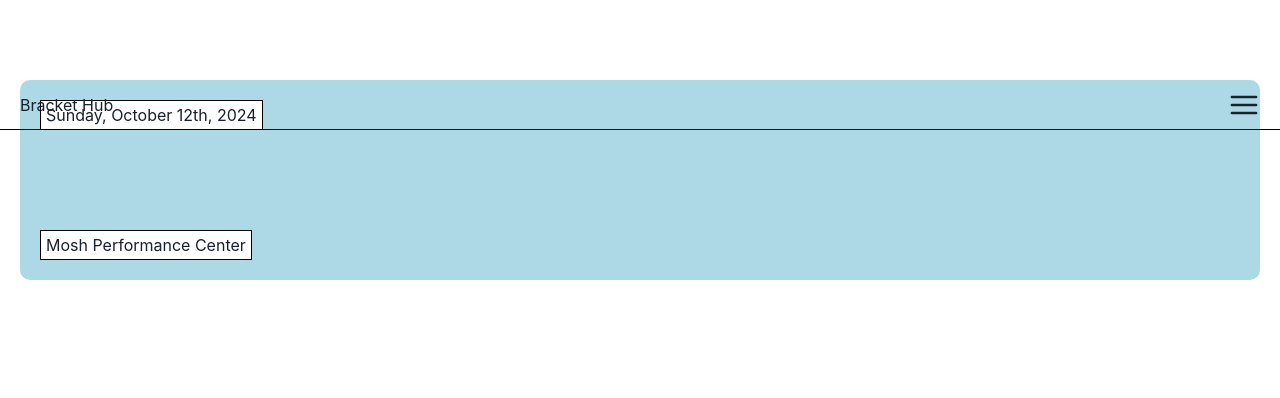
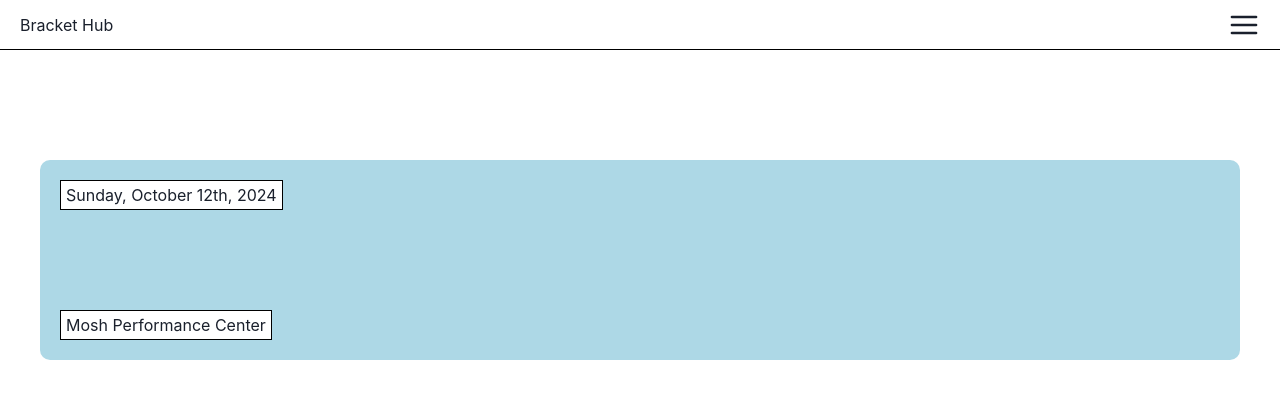
Before and after one commit to NguyenVBRC/brackethub, a Next.js app: page / in a window 1280 px wide. Shown: the top 398 px of the page. Built offline with nearby package versions, Linux system fonts and the light colour scheme.

Commit message:
Layout: Added main element around children

```diff
--- a/app/layout.js
+++ b/app/layout.js
@@ -26,7 +26,7 @@ export default function RootLayout({ children }) {
         <body className={`${geistSans.variable} ${geistMono.variable}`}>
           <ChakraProvider>
             <NavigationBar />
-            {children}
+            <main>{children}</main>
           </ChakraProvider>
         </body>
     </html>
```
